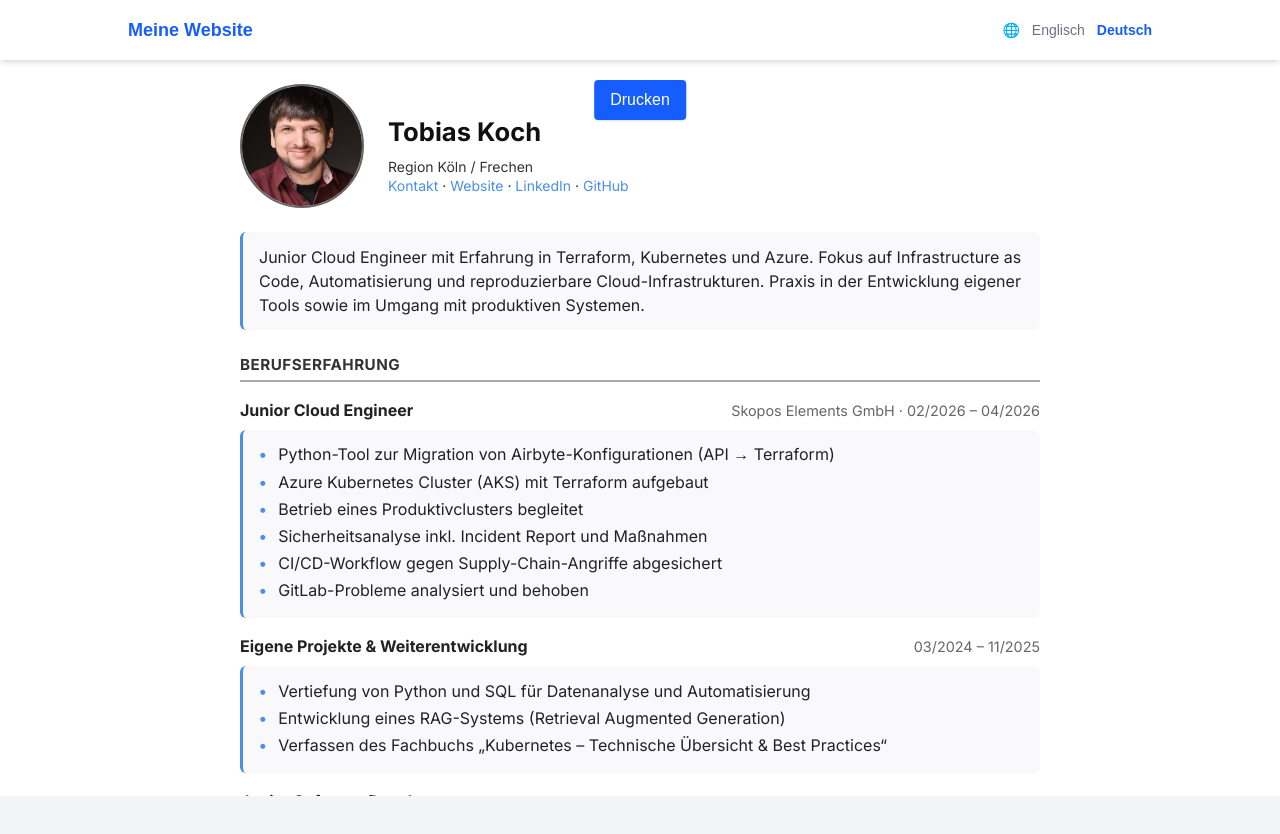
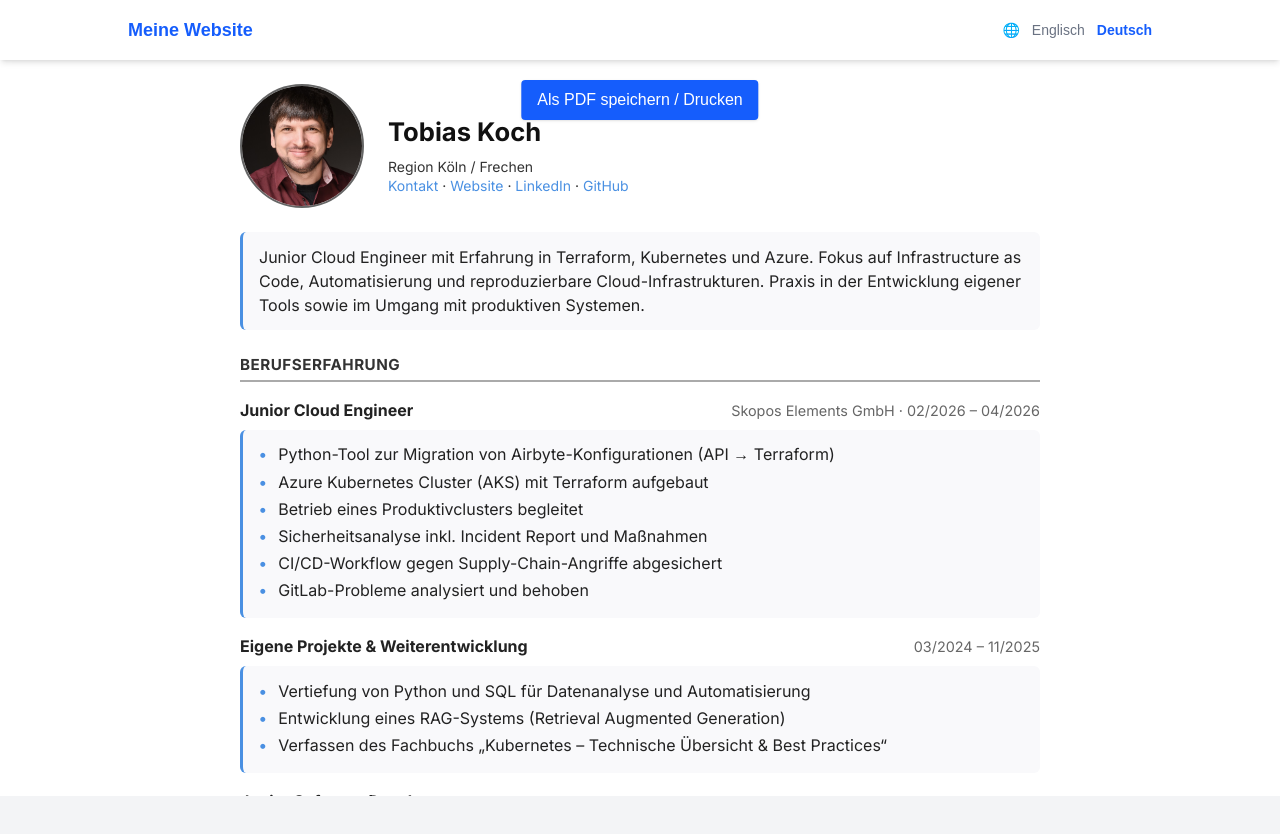
Before and after one commit to tobiask42/website, a Next.js app: page /de/cv in a window 1280 px wide. Shown: the top 834 px of the page. Built offline with nearby package versions, Linux system fonts and the light colour scheme.

Commit message:
added translated label

```diff
--- a/src/app/[locale]/cv/page.tsx
+++ b/src/app/[locale]/cv/page.tsx
@@ -1,12 +1,14 @@
 'use client';
 
 import { useEffect, useState, useRef } from 'react';
-import { useLocale } from 'next-intl';
+import { useLocale, useTranslations } from 'next-intl';
 
 export default function CVPage() {
   const locale = useLocale();
   const iframeRef = useRef<HTMLIFrameElement>(null);
   const [showButton, setShowButton] = useState(true);
+
+  const t = useTranslations('printButton');
 
   useEffect(() => {
     const handler = (event: MessageEvent) => {
@@ -29,8 +31,9 @@ export default function CVPage() {
         <button
           onClick={handlePrint}
           className="fixed top-20 left-1/2 -translate-x-1/2 z-50 bg-blue-600 text-white px-4 py-2 rounded shadow print:hidden"
-        >
-          Drucken
+          aria-label={t('aria-label')}
+           >
+          {t('label')}
         </button>
       )}
 
```
